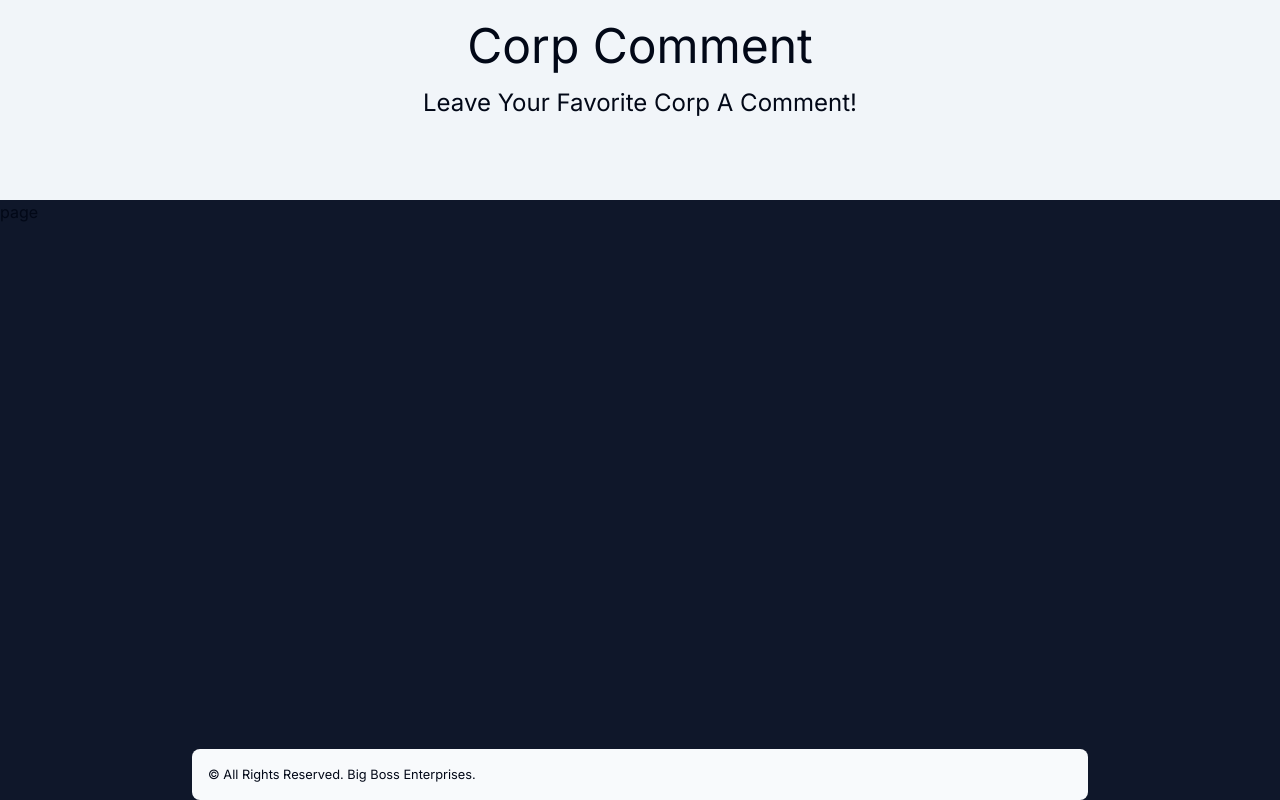
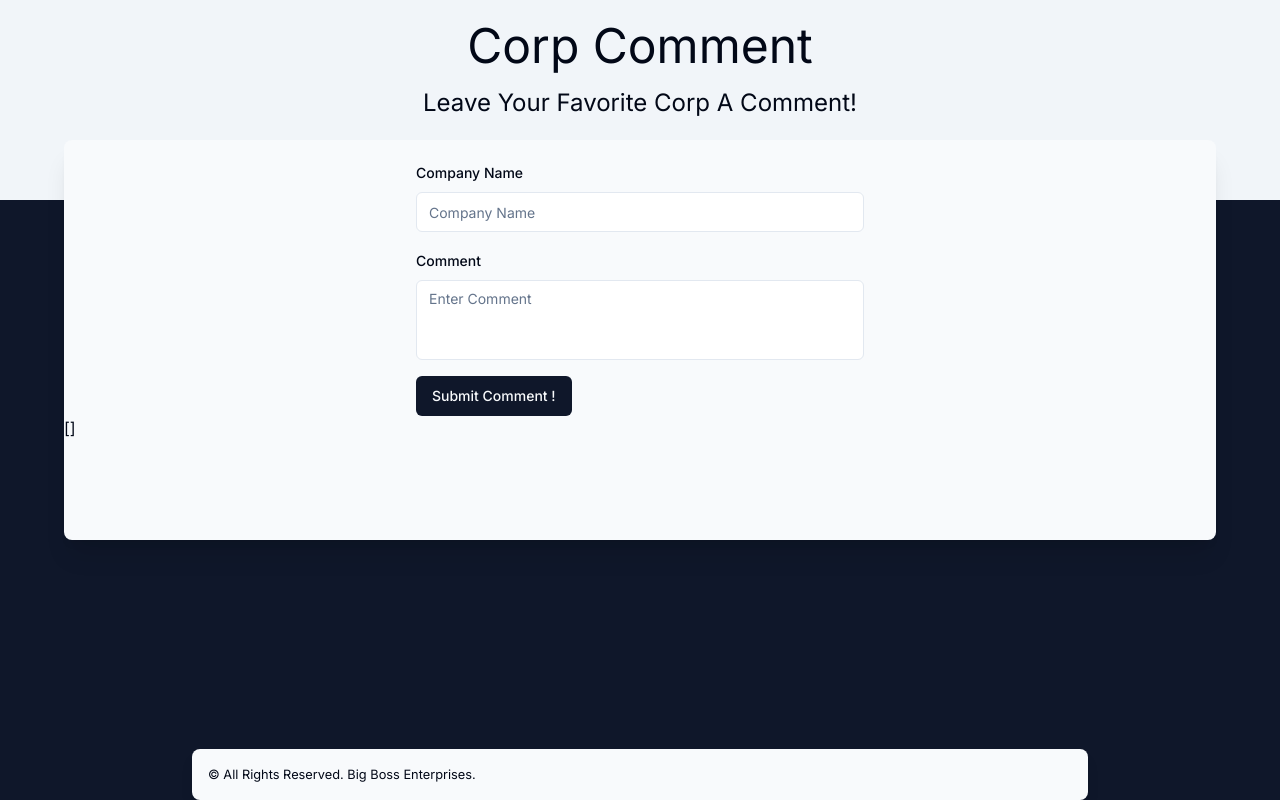
Before and after one commit to aaronaltman/corpcomment_wdb, a Next.js app: page /testing in a window 1280 px wide. Built offline with nearby package versions, Linux system fonts and the light colour scheme; no server answers; the database is empty.

Commit message:
form working

```diff
--- /dev/null
+++ b/src/app/(testingComments)/testing/_components/AddCommentDialog.tsx
@@ -0,0 +1,76 @@
+"use client";
+
+import {
+  Form,
+  FormControl,
+  FormField,
+  FormItem,
+  FormLabel,
+  FormMessage,
+} from "@/components/ui/form";
+import { Input } from "@/components/ui/input";
+import { Textarea } from "@/components/ui/textarea";
+import {
+  CreateCommentInput,
+  createCommentSchema,
+} from "@/lib/validation/comment";
+import { zodResolver } from "@hookform/resolvers/zod";
+import { useForm } from "react-hook-form";
+import LoadingButton from "./LoadingButton";
+
+export default function AddCommentDialog() {
+  const form = useForm<CreateCommentInput>({
+    resolver: zodResolver(createCommentSchema),
+    defaultValues: {
+      companyName: "",
+      comment: "",
+    },
+  });
+
+  async function onSubmit(input: CreateCommentInput) {
+    alert(JSON.stringify(input));
+  }
+
+  return (
+    <div className="max-w-md mx-auto pt-5">
+      <Form {...form}>
+        <form onSubmit={form.handleSubmit(onSubmit)} className="space-y-4">
+          <FormField
+            control={form.control}
+            name="companyName"
+            render={({ field }) => (
+              <FormItem>
+                <FormLabel>Company Name</FormLabel>
+                <FormControl>
+                  <Input placeholder="Company Name" {...field} />
+                </FormControl>
+                <FormMessage />
+              </FormItem>
+            )}
+          />
+          <FormField
+            control={form.control}
+            name="comment"
+            render={({ field }) => (
+              <FormItem>
+                <FormLabel>Comment</FormLabel>
+                <FormControl>
+                  <Textarea
+                    className="resize-none"
+                    spellCheck={false}
+                    placeholder="Enter Comment"
+                    {...field}
+                  />
+                </FormControl>
+                <FormMessage />
+              </FormItem>
+            )}
+          />
+          <LoadingButton type="submit" loading={form.formState.isSubmitting}>
+            Submit Comment !
+          </LoadingButton>
+        </form>
+      </Form>
+    </div>
+  );
+}
--- /dev/null
+++ b/src/app/(testingComments)/testing/_components/LoadingButton.tsx
@@ -0,0 +1,20 @@
+import { Button, ButtonProps } from "@/components/ui/button";
+import { Loader2 } from "lucide-react";
+import React, { useState } from "react";
+
+type LoadingButtonProps = {
+  loading: boolean;
+} & ButtonProps;
+
+export default function LoadingButton({
+  children,
+  loading,
+  ...props
+}: LoadingButtonProps) {
+  return (
+    <Button {...props} disabled={props.disabled || loading}>
+      {loading && <Loader2 className="mr-2 w-4 h-4 animate-spin" />}
+      {children}
+    </Button>
+  );
+}
--- a/src/app/(testingComments)/testing/page.tsx
+++ b/src/app/(testingComments)/testing/page.tsx
@@ -1,5 +1,21 @@
+"use server";
 import React from "react";
+import prisma from "@/lib/db/prisma";
+import Container from "@/app/_components/Container";
+import AddCommentDialog from "./_components/AddCommentDialog";
 
-export default function page() {
-  return <div>page</div>;
+export default async function page() {
+  const allComments = await prisma.corpComment.findMany({
+    where: {
+      companyName: "",
+    },
+  });
+  return (
+    <div>
+      <Container>
+        <AddCommentDialog />
+        {JSON.stringify(allComments)}
+      </Container>
+    </div>
+  );
 }
--- a/src/app/_components/CommentInput.tsx
+++ b/src/app/_components/CommentInput.tsx
@@ -18,6 +18,7 @@ import {
 } from "@/lib/validation/comment";
 import { zodResolver } from "@hookform/resolvers/zod";
 import { useForm } from "react-hook-form";
+import AddCommentDialog from "../(testingComments)/testing/_components/AddCommentDialog";
 
 type CommentInputProps = {
   comment: string;
@@ -33,7 +34,7 @@ export default function CommentInput({
   const form = useForm<CreateCommentInput>({
     resolver: zodResolver(createCommentSchema),
     defaultValues: {
-      companyName: "",
+      companyName: "test",
       comment: "",
     },
   });
@@ -43,38 +44,8 @@ export default function CommentInput({
     // Handle form submission here (e.g., sending to an API)
   };
   return (
-    <Form {...form}>
-      <form className="space-y-4 max-w-lg mx-auto pt-12">
-        <FormField
-          control={form.control}
-          name="companyName"
-          render={({ field }) => (
-            <FormItem>
-              <FormLabel>Company Name</FormLabel>
-              <FormControl>
-                <Input placeholder="Company Name" {...field} />
-              </FormControl>
-              <FormDescription>This is the name of the company</FormDescription>
-              <FormMessage />
-              <FormField
-                control={form.control}
-                name="comment"
-                render={({ field }) => (
-                  <FormItem>
-                    <FormLabel>Comment</FormLabel>
-                    <FormControl>
-                      <Textarea placeholder="Your comment here..." {...field} />
-                    </FormControl>
-                    <FormDescription>Add your comment</FormDescription>
-                    <FormMessage />
-                  </FormItem>
-                )}
-              />
-            </FormItem>
-          )}
-        />
-        <Button type="submit">Submit</Button>
-      </form>
-    </Form>
+    <>
+      <AddCommentDialog />
+    </>
   );
 }
--- a/src/app/_components/Footer.tsx
+++ b/src/app/_components/Footer.tsx
@@ -3,7 +3,7 @@ import React from "react";
 export default function Footer() {
   return (
     <div className="">
-      <footer className="flex bg-slate-50 max-w-4xl mx-auto min-h-10 rounded-lg">
+      <footer className="flex bg-slate-50 max-w-4xl mx-auto min-h-10 rounded-lg shadow-lg">
         <small className="p-4">
           &copy; All Rights Reserved. Big Boss Enterprises.
         </small>
```
